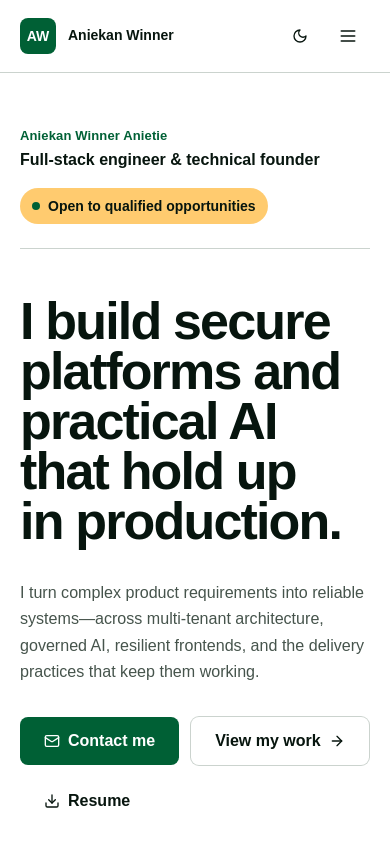
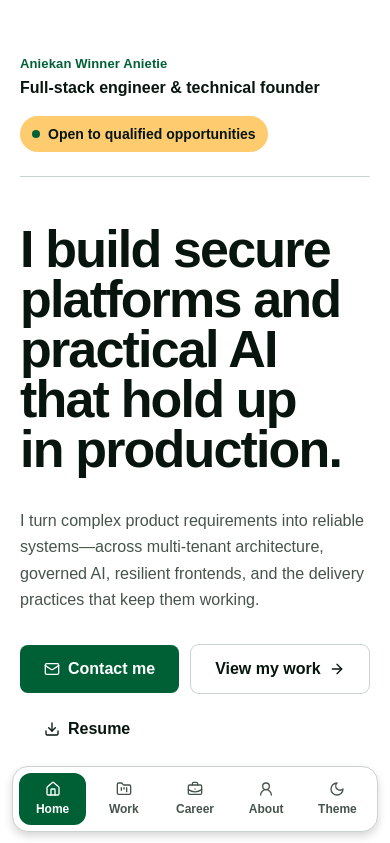
Before and after one commit to DevaWinner/my-portfolio, a Next.js app: page / in a window 390 px wide. Shown: the top 843 px of the page. Built offline with nearby package versions, Linux system fonts and the light colour scheme; a web font is replaced by a local one.

Commit message:
feat: enhance layout and site header for improved navigation and accessibility

```diff
--- a/app/layout.tsx
+++ b/app/layout.tsx
@@ -46,9 +46,9 @@ export default function RootLayout({
         </Script>
       </head>
       <body className={`${monaSans.variable} bg-background text-foreground antialiased`}>
-        <div className="relative flex min-h-screen flex-col">
+        <div className="relative flex min-h-screen flex-col pb-24 xl:pb-0">
           <SiteHeader />
-          <main className="flex-1 pt-[4.5rem]">{children}</main>
+          <main className="flex-1">{children}</main>
           <SiteFooter />
         </div>
       </body>
--- a/components/site-header.tsx
+++ b/components/site-header.tsx
@@ -2,17 +2,17 @@
 
 import Link from "next/link";
 import { usePathname } from "next/navigation";
-import { Download, Mail, Menu, Moon, Sun, X } from "lucide-react";
+import { BriefcaseBusiness, FolderKanban, Home, Mail, Moon, Sun, UserRound } from "lucide-react";
 import { useEffect, useState } from "react";
 
-import { buttonVariants } from "@/components/ui/button";
 import { portfolioData } from "@/lib/portfolio-data";
 import { cn } from "@/lib/utils";
 
 const navItems = [
-	{ href: "/projects", label: "Work" },
-	{ href: "/experience", label: "Experience" },
-	{ href: "/about", label: "About" },
+	{ href: "/", label: "Home", mobileLabel: "Home", icon: Home },
+	{ href: "/projects", label: "Work", mobileLabel: "Work", icon: FolderKanban },
+	{ href: "/experience", label: "Experience", mobileLabel: "Career", icon: BriefcaseBusiness },
+	{ href: "/about", label: "About", mobileLabel: "About", icon: UserRound },
 ];
 
 type ThemeMode = "light" | "dark";
@@ -26,19 +26,9 @@ function getResolvedTheme(): ThemeMode {
 
 export function SiteHeader() {
 	const pathname = usePathname();
-	const [mobileMenuOpen, setMobileMenuOpen] = useState(false);
 	const [theme, setTheme] = useState<ThemeMode>("light");
 
 	useEffect(() => setTheme(getResolvedTheme()), []);
-	useEffect(() => setMobileMenuOpen(false), [pathname]);
-	useEffect(() => {
-		if (!mobileMenuOpen) return;
-		function closeOnEscape(event: KeyboardEvent) {
-			if (event.key === "Escape") setMobileMenuOpen(false);
-		}
-		window.addEventListener("keydown", closeOnEscape);
-		return () => window.removeEventListener("keydown", closeOnEscape);
-	}, [mobileMenuOpen]);
 
 	function toggleTheme() {
 		const nextTheme = theme === "dark" ? "light" : "dark";
@@ -55,63 +45,54 @@ export function SiteHeader() {
 
 	return (
 		<>
-			<header className="fixed inset-x-0 top-0 z-40 border-b border-border bg-background">
-				<div className="container flex h-[4.5rem] items-center justify-between gap-6">
-					<Link href="/" className="focus-ring flex min-w-0 items-center gap-3 rounded-md" aria-label="Aniekan Winner Anietie, home">
-						<span aria-hidden="true" className="grid h-9 w-9 shrink-0 place-items-center rounded-lg bg-brand text-sm font-bold text-brand-foreground">AW</span>
-						<span className="min-w-0">
-							<span className="block truncate text-sm font-semibold leading-tight">Aniekan Winner</span>
-							<span className="type-label mt-0.5 hidden text-muted sm:block">Engineer &amp; founder</span>
-						</span>
+			<aside className="fixed right-3 top-1/2 z-40 hidden w-14 -translate-y-1/2 xl:block" aria-label="Site controls">
+				<div className="overflow-visible rounded-2xl border border-border bg-background p-1.5 shadow-overlay">
+					<Link href="/" className="focus-ring grid h-11 place-items-center rounded-xl bg-brand text-xs font-bold text-brand-foreground" aria-label="Aniekan Winner, home">
+						AW
 					</Link>
 
-					<div className="hidden items-center gap-2 md:flex">
-						<nav className="flex items-center" aria-label="Primary navigation">
+					<nav className="mt-1.5 border-t border-border pt-1.5" aria-label="Primary navigation">
 						{navItems.map((item) => {
 							const active = pathname === item.href;
+							const Icon = item.icon;
 							return (
-									<Link key={item.href} href={item.href} className={cn("focus-ring relative rounded-md px-3 py-3 text-sm font-semibold text-muted transition-colors duration-150 hover:text-foreground", active && "text-primary after:absolute after:inset-x-3 after:bottom-1.5 after:h-0.5 after:rounded-full after:bg-primary")} aria-current={active ? "page" : undefined}>
-										{item.label}
+								<Link key={item.href} href={item.href} className={cn("focus-ring group relative grid h-11 place-items-center rounded-xl text-muted transition-colors hover:bg-card hover:text-foreground", active && "bg-card text-primary")} aria-label={item.label} aria-current={active ? "page" : undefined}>
+									<Icon className="h-4 w-4" />
+									<span className="pointer-events-none absolute right-full mr-3 rounded-md bg-inverse px-3 py-2 text-xs font-semibold text-inverse-foreground opacity-0 shadow-overlay transition-opacity group-hover:opacity-100 group-focus-visible:opacity-100">{item.label}</span>
 								</Link>
 							);
 						})}
 					</nav>
-						<button type="button" onClick={toggleTheme} aria-label={themeLabel} className={buttonVariants({ variant: "ghost", size: "sm", className: "w-11 px-0" })}>
+
+					<div className="mt-1.5 grid gap-1 border-t border-border pt-1.5">
+						<a href={`mailto:${portfolioData.profile.contact.email}`} className="focus-ring group relative grid h-11 place-items-center rounded-xl text-primary transition-colors hover:bg-card" aria-label="Contact me">
+							<Mail className="h-4 w-4" />
+							<span className="pointer-events-none absolute right-full mr-3 rounded-md bg-inverse px-3 py-2 text-xs font-semibold text-inverse-foreground opacity-0 shadow-overlay transition-opacity group-hover:opacity-100 group-focus-visible:opacity-100">Contact</span>
+						</a>
+						<button type="button" onClick={toggleTheme} aria-label={themeLabel} className="focus-ring group relative grid h-11 place-items-center rounded-xl text-foreground transition-colors hover:bg-card">
 							{theme === "dark" ? <Sun className="h-4 w-4" /> : <Moon className="h-4 w-4" />}
-						</button>
-						<a href={`mailto:${portfolioData.profile.contact.email}`} className={buttonVariants({ variant: "primary", size: "sm" })}>
-							<Mail className="h-4 w-4" /> Contact
-						</a>
-					</div>
-
-					<div className="flex items-center gap-1 md:hidden">
-						<button type="button" onClick={toggleTheme} aria-label={themeLabel} className={buttonVariants({ variant: "ghost", size: "sm", className: "w-11 px-0" })}>
-							{theme === "dark" ? <Sun className="h-4 w-4" /> : <Moon className="h-4 w-4" />}
-						</button>
-						<button type="button" onClick={() => setMobileMenuOpen((open) => !open)} aria-label={mobileMenuOpen ? "Close menu" : "Open menu"} aria-expanded={mobileMenuOpen} aria-controls="mobile-navigation" className={buttonVariants({ variant: "ghost", size: "sm", className: "w-11 px-0" })}>
-							{mobileMenuOpen ? <X className="h-5 w-5" /> : <Menu className="h-5 w-5" />}
+							<span className="pointer-events-none absolute right-full mr-3 whitespace-nowrap rounded-md bg-inverse px-3 py-2 text-xs font-semibold text-inverse-foreground opacity-0 shadow-overlay transition-opacity group-hover:opacity-100 group-focus-visible:opacity-100">{theme === "dark" ? "Light mode" : "Dark mode"}</span>
 						</button>
 					</div>
 				</div>
-			</header>
+			</aside>
 
-			{mobileMenuOpen ? (
-				<div id="mobile-navigation" className="fixed inset-x-0 top-[4.5rem] z-30 border-b border-border bg-background px-5 py-6 shadow-overlay md:hidden">
-					<nav className="mx-auto grid max-w-6xl gap-1" aria-label="Mobile navigation">
-						{navItems.map((item) => (
-							<Link key={item.href} href={item.href} className={cn("focus-ring rounded-lg px-4 py-3 text-base font-semibold", pathname === item.href ? "bg-card text-primary" : "text-foreground")} aria-current={pathname === item.href ? "page" : undefined}>
-								{item.label}
+			<nav className="fixed inset-x-3 bottom-3 z-40 grid grid-cols-5 gap-1 rounded-2xl border border-border bg-background p-1.5 shadow-overlay xl:hidden" aria-label="Primary navigation">
+				{navItems.map((item) => {
+					const active = pathname === item.href;
+					const Icon = item.icon;
+					return (
+						<Link key={item.href} href={item.href} className={cn("focus-ring flex min-w-0 flex-col items-center justify-center gap-1 rounded-xl px-1 py-2 text-xs font-semibold text-muted transition-colors hover:bg-card hover:text-foreground", active && "bg-brand text-brand-foreground hover:bg-brand hover:text-brand-foreground")} aria-current={active ? "page" : undefined}>
+							<Icon className="h-4 w-4 shrink-0" />
+							<span className="max-w-full truncate">{item.mobileLabel}</span>
 						</Link>
-						))}
-						<a href={`mailto:${portfolioData.profile.contact.email}`} className={buttonVariants({ variant: "primary", size: "md", className: "mt-4 w-full" })}>
-							<Mail className="h-4 w-4" /> Contact me
-						</a>
-						<a href={portfolioData.profile.contact.resumePath} target="_blank" rel="noreferrer" className={buttonVariants({ variant: "outline", size: "md", className: "w-full" })}>
-							<Download className="h-4 w-4" /> Download resume
-						</a>
+					);
+				})}
+				<button type="button" onClick={toggleTheme} aria-label={themeLabel} className="focus-ring flex min-w-0 flex-col items-center justify-center gap-1 rounded-xl px-1 py-2 text-xs font-semibold text-muted transition-colors hover:bg-card hover:text-foreground">
+					{theme === "dark" ? <Sun className="h-4 w-4" /> : <Moon className="h-4 w-4" />}
+					<span>Theme</span>
+				</button>
 			</nav>
-				</div>
-			) : null}
 		</>
 	);
 }
```
Lines whose indentation alone changed are shown as unchanged.
